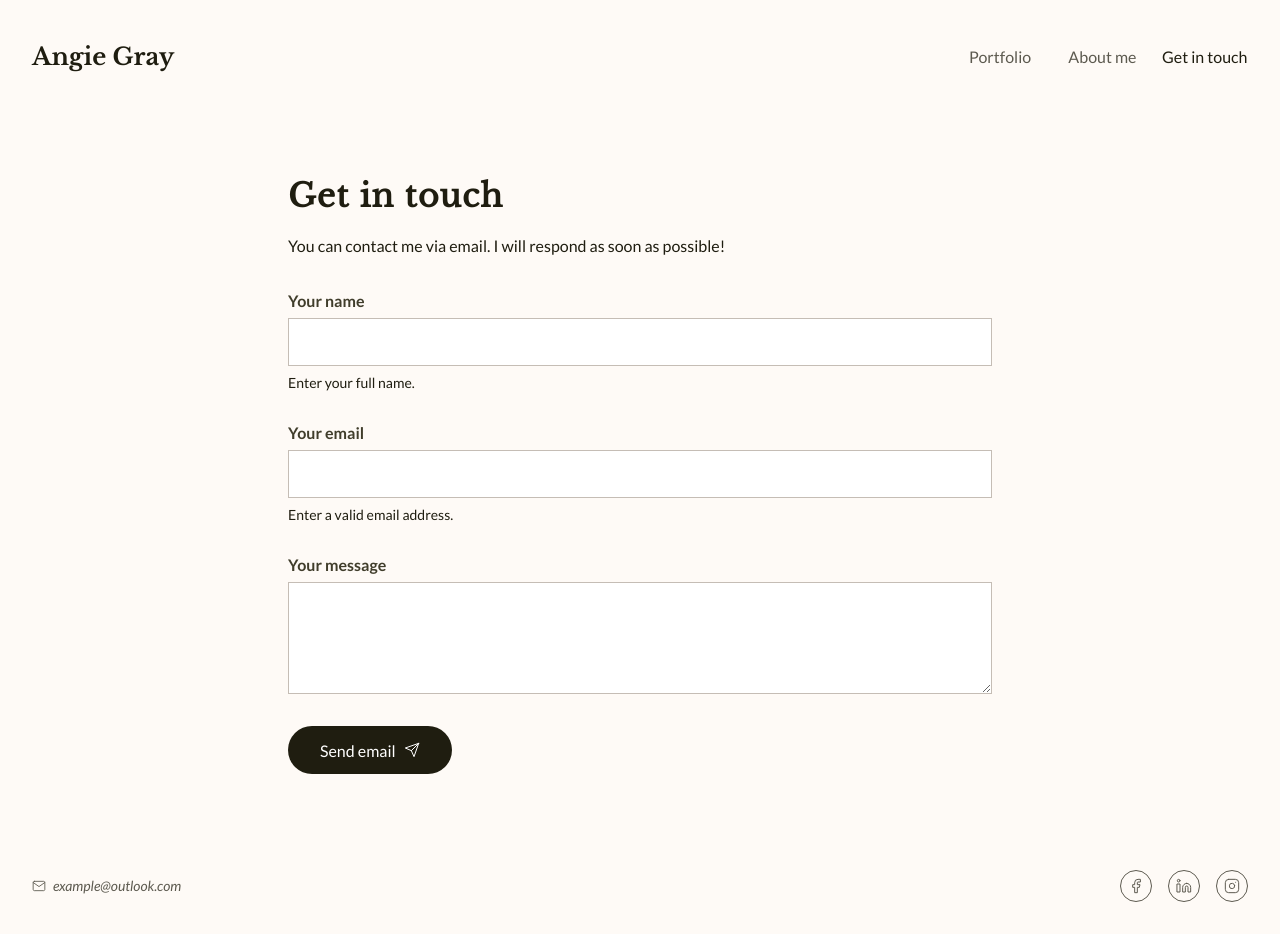
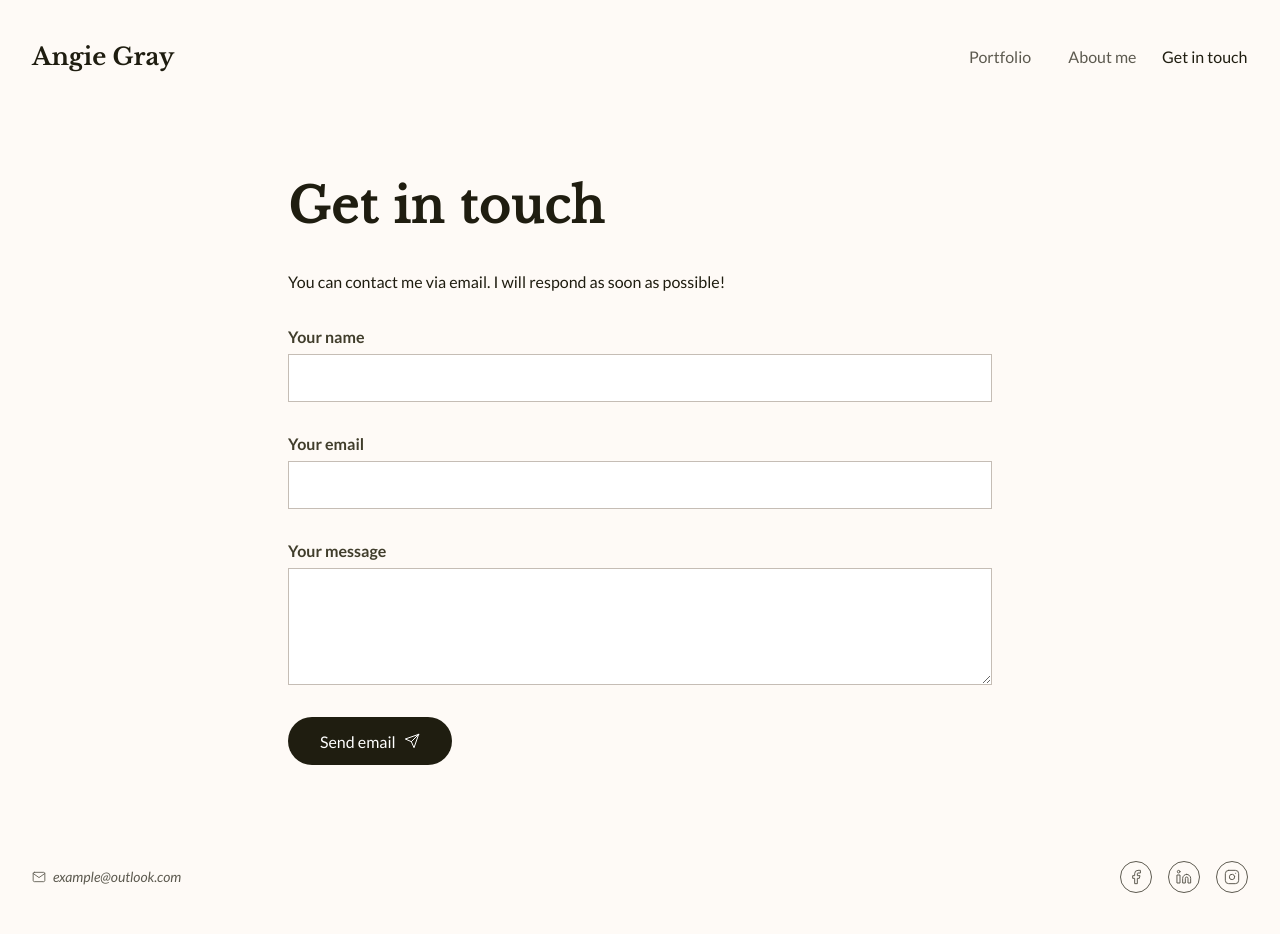
Before and after one commit to b21phiro/angie-gray, a Vue app: page /contact in a window 1280 px wide. Built offline with nearby package versions, Linux system fonts and the light colour scheme.

Commit message:
Email validation

```diff
--- a/src/assets/base.css
+++ b/src/assets/base.css
@@ -5,6 +5,7 @@
     --brown: #C5BDB5;
     --brown-2: #403D2B;
     --dark-brown: #1F1D10;
+    --danger: #FF0000;
     --black: #000;
 
     --font-main: 'Lato';
--- a/src/components/inputs/Email.vue
+++ b/src/components/inputs/Email.vue
@@ -2,35 +2,39 @@
   import './input.css';
   import { ref } from "vue";
 
-  const emailRegExp = new RegExp(/^[a-zA-Z0-9._%+-]+@[a-zA-Z0-9.-]+\.[a-zA-Z]{2,}$/);
-  const error = ref(false);
+  const firstTime = ref(true);
+  const error = ref(true);
+  const input = ref();
 
-  function onBlur(ev) {
-    const { target: input } = ev;
-    validate(input);
+  function validate() {
+    const { value } = input.value;
+    error.value = !/^[a-zA-Z0-9._%+-]+@[a-zA-Z0-9.-]+\.[a-zA-Z]{2,}$/i.test(value);
   }
 
-  function validate(input) {
-    error.value = !!emailRegExp.test(input.value);
-    return error.value;
+  function onInput() {
+    firstTime.value = false;
+    if (error.value) { validate(); }
   }
 
   defineExpose({
-    error,
-    validate
+    error
   });
 
 </script>
 
 <template>
-  <div class="input">
+  <div :class="`${(error && !firstTime) ? 'error' : ''} input`">
     <label class="input--label" for="email">Your email</label>
-    <input @blur="onBlur"
+    <input ref="input"
+           @blur="validate"
+           @input="onInput"
            class="input--value"
            id="email"
            type="text"
            name="email"
     />
-    <label v-if="!error" class="input--info" for="email">Enter a valid email address.</label>
+    <label v-if="error && !firstTime" :class="`error input--label--small`" for="email">
+      Enter a valid email address.
+    </label>
   </div>
 </template>
--- a/src/components/inputs/Name.vue
+++ b/src/components/inputs/Name.vue
@@ -1,11 +1,31 @@
 <script setup>
+
   import './input.css';
+  import { ref } from "vue";
+
+  const firstTime = ref(true);
+  const error = ref(true);
+  const input = ref();
+
+  function validate() {
+    const { value } = input.value;
+    error.value = value.length < 1;
+  }
+
+  function onInput() {
+    if (error.value && !firstTime.value) { validate(); }
+  }
+
+  defineExpose({ error });
+
 </script>
 
 <template>
-  <div class="input">
+  <div :class="`${(error && !firstTime) ? 'error' : ''} input`">
     <label class="input--label" for="name">Your name</label>
-    <input class="input--value" id="name" type="text" name="name" />
-    <label class="input--info" for="name">Enter your full name.</label>
+    <input @input="onInput" @blur="validate" ref="input" class="input--value" id="name" type="text" name="name" />
+    <label v-if="error && !firstTime" :class="`error input--label--small`" for="name">
+      Please enter your name.
+    </label>
   </div>
 </template>
--- a/src/components/inputs/Text.vue
+++ b/src/components/inputs/Text.vue
@@ -1,10 +1,48 @@
 <script setup>
   import './input.css';
+
+  import './input.css';
+  import { ref } from "vue";
+
+  const firstTime = ref(true);
+  const error = ref(true);
+  const errorMessage = ref("Bad input!");
+  const input = ref();
+
+  function validate() {
+    const { value } = input.value;
+    const restrictions = { min: 9, max: 1000 };
+    if (value.length < 1) {
+      error.value = true;
+      errorMessage.value = "Please write your message.";
+    } else if (value.length >= 1 && value.length < restrictions.min) {
+      error.value = true;
+      errorMessage.value = "Your message is too short.";
+    } else if (value.length >= restrictions.max) {
+      error.value = true;
+      errorMessage.value = "Your message is too long.";
+    } else {
+      error.value = false;
+    }
+  }
+
+  function onInput() {
+    firstTime.value = false;
+    if (error.value && !firstTime.value) { validate(); }
+  }
+
+  defineExpose({ error });
+
 </script>
 
 <template>
-  <div class="input">
+  <div :class="`${(error && !firstTime) ? 'error' : ''} input`">
     <label class="input--label" for="message">Your message</label>
-    <textarea class="input--value" id="message" name="message" rows="5"></textarea>
+    <textarea @input="onInput"
+              @blur="validate"
+              ref="input" class="input--value" id="message" name="message" rows="5"></textarea>
+    <label v-if="error && !firstTime" :class="`error input--label--small`" for="message">
+      {{ errorMessage }}
+    </label>
   </div>
 </template>
--- a/src/components/inputs/input.css
+++ b/src/components/inputs/input.css
@@ -14,13 +14,29 @@
     min-height: 3rem;
     padding: .625rem;
     font-size: 1rem;
+    font-family: var(--font-main), sans-serif;
     border: .0625rem solid var(--brown);
+}
+
+.error .input--value {
+    border-color: var(--danger);
 }
 
 .input--value:focus {
     border-color: var(--dark-brown);
 }
 
-.input--info {
+.input--label--small {
     font-size: .875rem;
+    font-family: var(--font-main-italic), sans-serif;
+    letter-spacing: 0.03125rem;
 }
+
+.error.input--label--small {
+    color: var(--danger);
+}
+
+.error.input--label--small::before {
+    content: "* ";
+    font-family: var(--font-main-italic), sans-serif;
+}
--- a/src/views/ContactView.vue
+++ b/src/views/ContactView.vue
@@ -3,20 +3,43 @@
   import Email from "@/components/inputs/Email.vue";
   import Name from "@/components/inputs/Name.vue";
   import Text from "@/components/inputs/Text.vue";
+  import {ref} from "vue";
+
+  const form = ref({});
+
+  const email = ref({});
+  const name = ref({});
+  const message = ref({});
+
+  async function submit(ev) {
+    ev.preventDefault();
+
+    const { error: invalidEmail } = email.value;
+    const { error: invalidName } = name.value;
+    const { error: invalidMessage } = message.value;
+
+    if (invalidEmail || invalidName || invalidMessage) {
+      return;
+    }
+
+    alert("Submit!");
+
+  }
+
 </script>
 
 <template>
-  <form class="form" method="POST">
+  <form ref="form" @submit="submit" class="form" method="POST">
 
     <section class="form--section">
-      <h1 class="form--section--title">Get in touch</h1>
+      <h1>Get in touch</h1>
       <p>You can contact me via email. I will respond as soon as possible!</p>
     </section>
 
     <fieldset class="form--fieldset" aria-label="Email">
-      <Name />
-      <Email />
-      <Text />
+      <Name ref="name" />
+      <Email ref="email" />
+      <Text ref="message" />
     </fieldset>
 
     <label class="form--submit">
@@ -51,11 +74,7 @@
   .form--section {
     display: flex;
     flex-direction: column;
-    gap: 1rem;
-  }
-
-  .form--section--title {
-    font-size: 2rem;
+    gap: clamp(1rem, 4.5vw, 2rem);
   }
 
   .form--submit {
```
